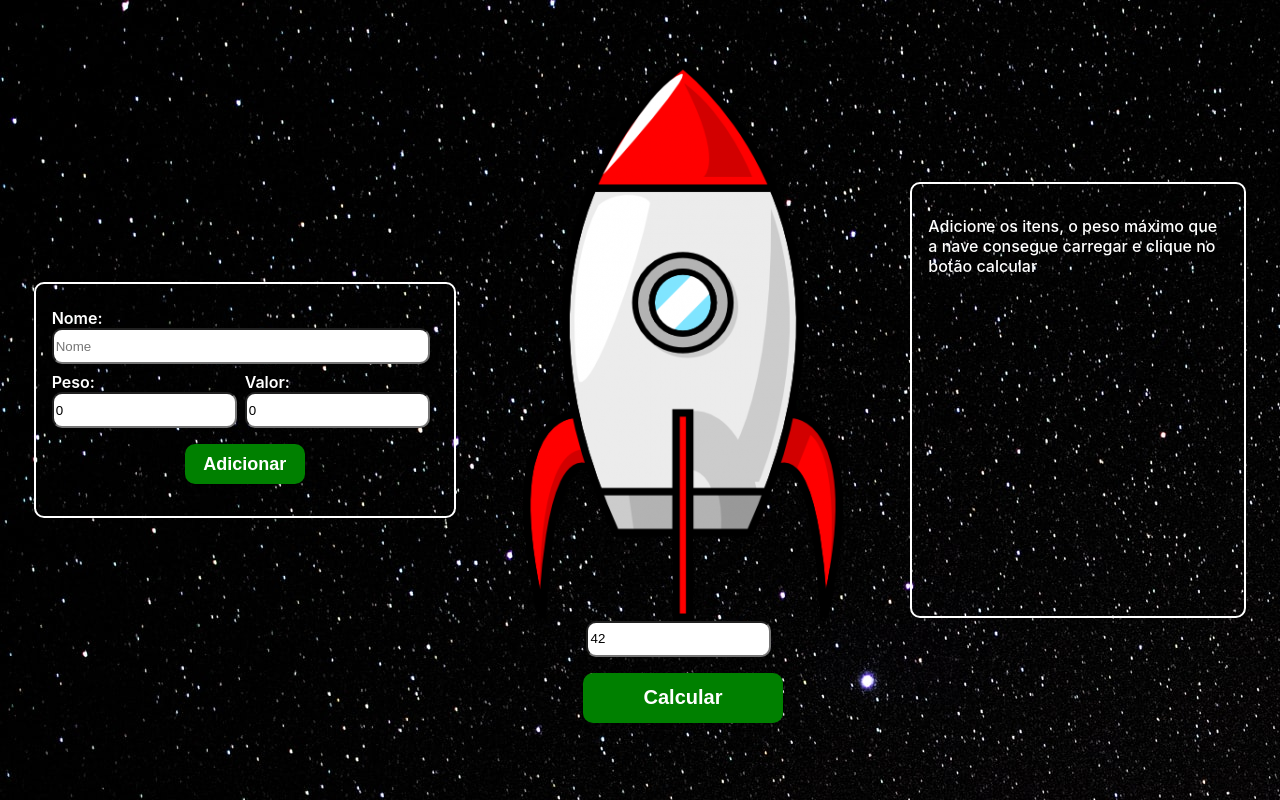
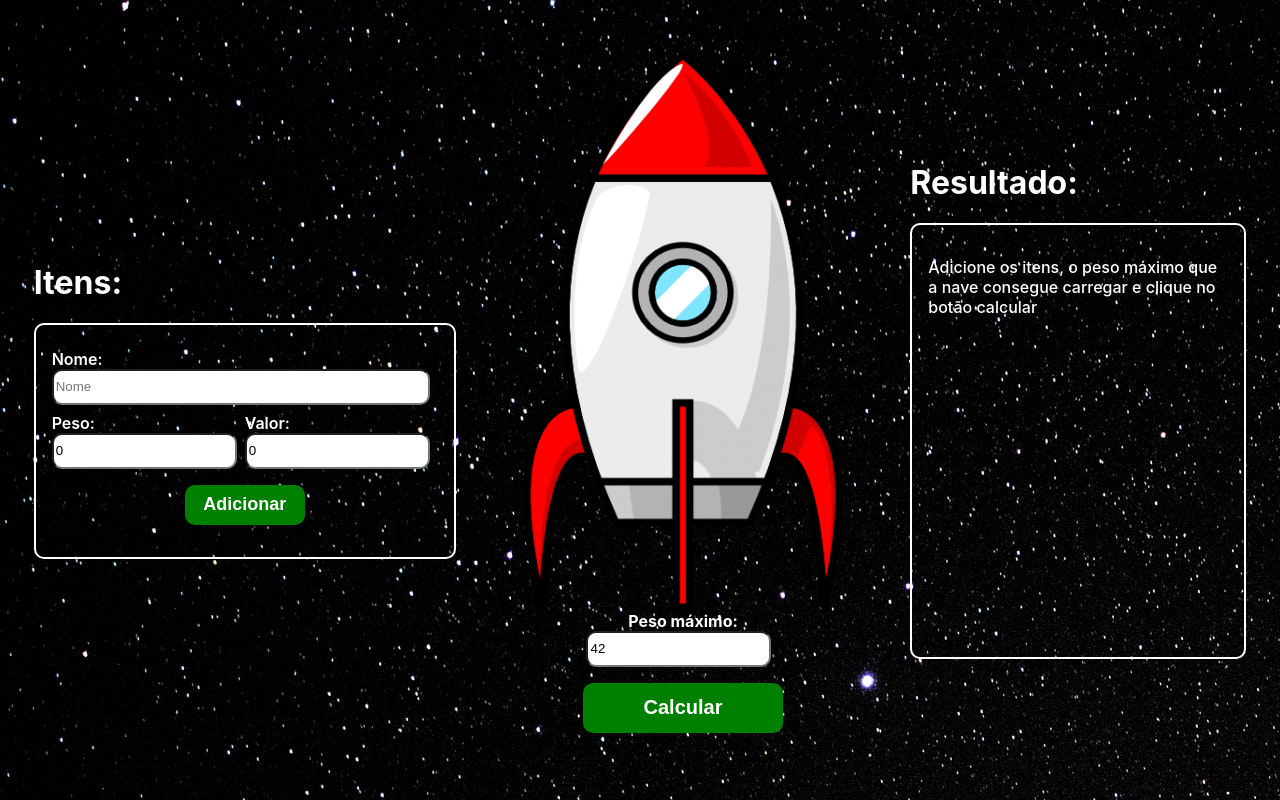
Before and after one commit to projeto-de-algoritmos/Greed_MochileiroDasGalaxias, a React (Create React App) app: page / in a window 1280 px wide. Built offline with nearby package versions, Linux system fonts and the light colour scheme.

Commit message:
Improve interface

```diff
--- a/src/App.js
+++ b/src/App.js
@@ -42,20 +42,25 @@ function App() {
   return (
     <S.Wrapper>
       <div>
+        <S.Heading>Itens: </S.Heading>
         <ObjectForm addItem={addItem} />
         {items.length > 0 && <S.ItemsContainer>
           {items.map((item) => <Item item={item} key={item.id} />)}
         </S.ItemsContainer>}
       </div>
-      <div style={{ display: 'flex', flexDirection: 'column', alignItems: 'center'}}>
+      <S.StarshipContainer>
         <SpaceCraft />
+        <S.Label>Peso máximo: </S.Label>
         <S.Input type="number" min={0} value={maxWeight} onChange={(e) => setMaxWeight(parseInt(e.target.value))}/>
         <S.Button onClick={() => generateResult()}>Calcular</S.Button>
+      </S.StarshipContainer>
+      <div>
+        <S.Heading>Resultado: </S.Heading>
+        <S.ResultContainer>
+          {result.length === 0 && <S.Desc>Adicione os itens, o peso máximo que a nave consegue carregar e clique no botão calcular</S.Desc>}
+          {result.map((item) => <Item item={item} key={item.id} />)}
+        </S.ResultContainer>
       </div>
-      <S.ResultContainer>
-        {result.length === 0 && <p style={{ color: 'white'}}>Adicione os itens, o peso máximo que a nave consegue carregar e clique no botão calcular</p>}
-        {result.map((item) => <Item item={item} key={item.id} />)}
-      </S.ResultContainer>
     </S.Wrapper>
   );
 }
--- a/src/styles.js
+++ b/src/styles.js
@@ -43,7 +43,6 @@ export const Button = styled.button`
   }
 
 `
-
 export const ResultContainer = styled.div`
   display: flex;
   flex-direction: column;
@@ -62,3 +61,22 @@ export const ResultContainer = styled.div`
     font-weight: 500;
   }
 `;
+
+export const Label = styled.div`
+  color: white;
+  font-weight: bold;
+`;
+
+export const Heading = styled.h1`
+  color: white;
+`
+
+export const StarshipContainer = styled.div`
+  display: flex;
+  flex-direction: column;
+  align-items: center;
+`;
+
+export const Desc = styled.p`
+  color: white;
+`
```
